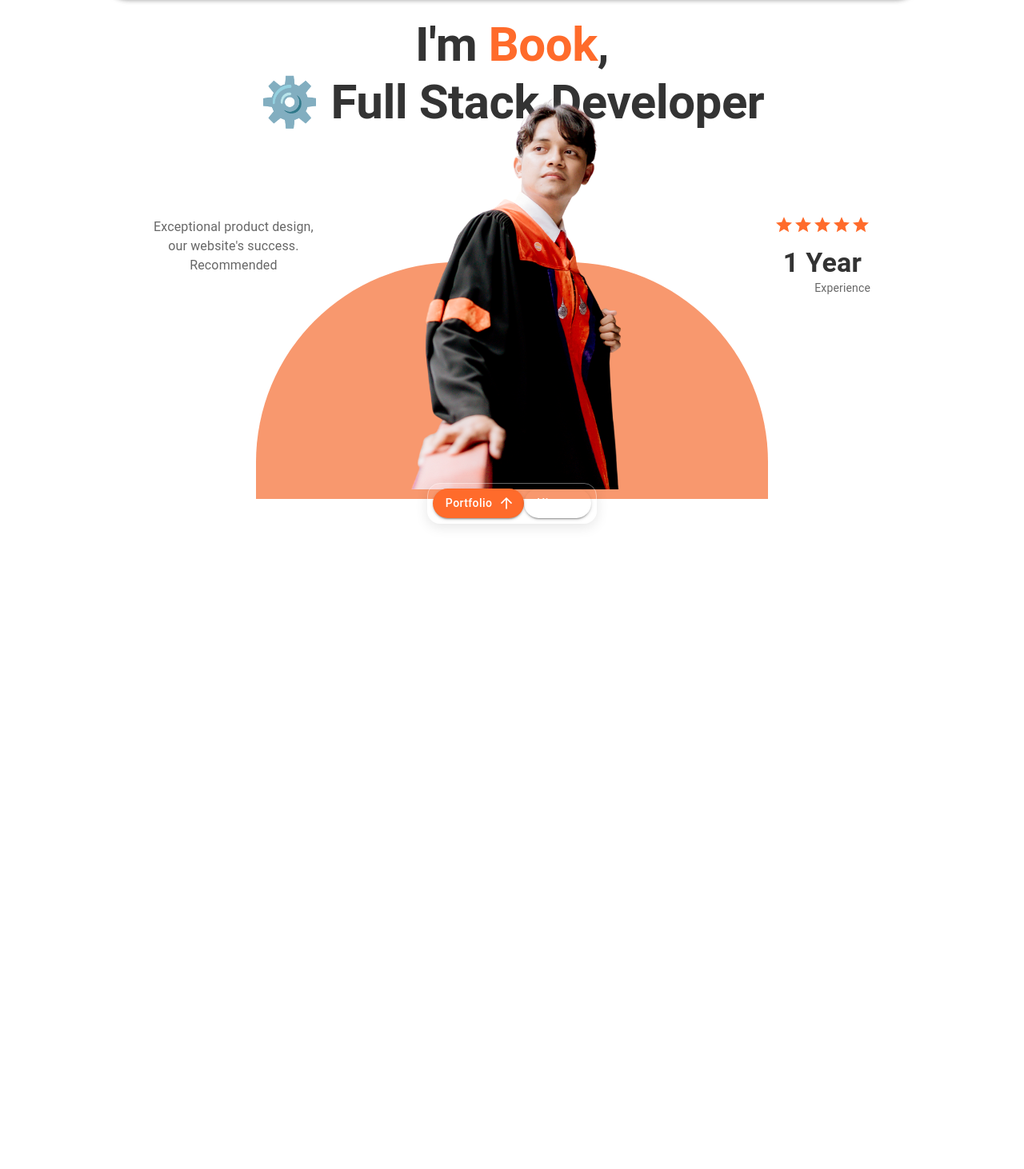
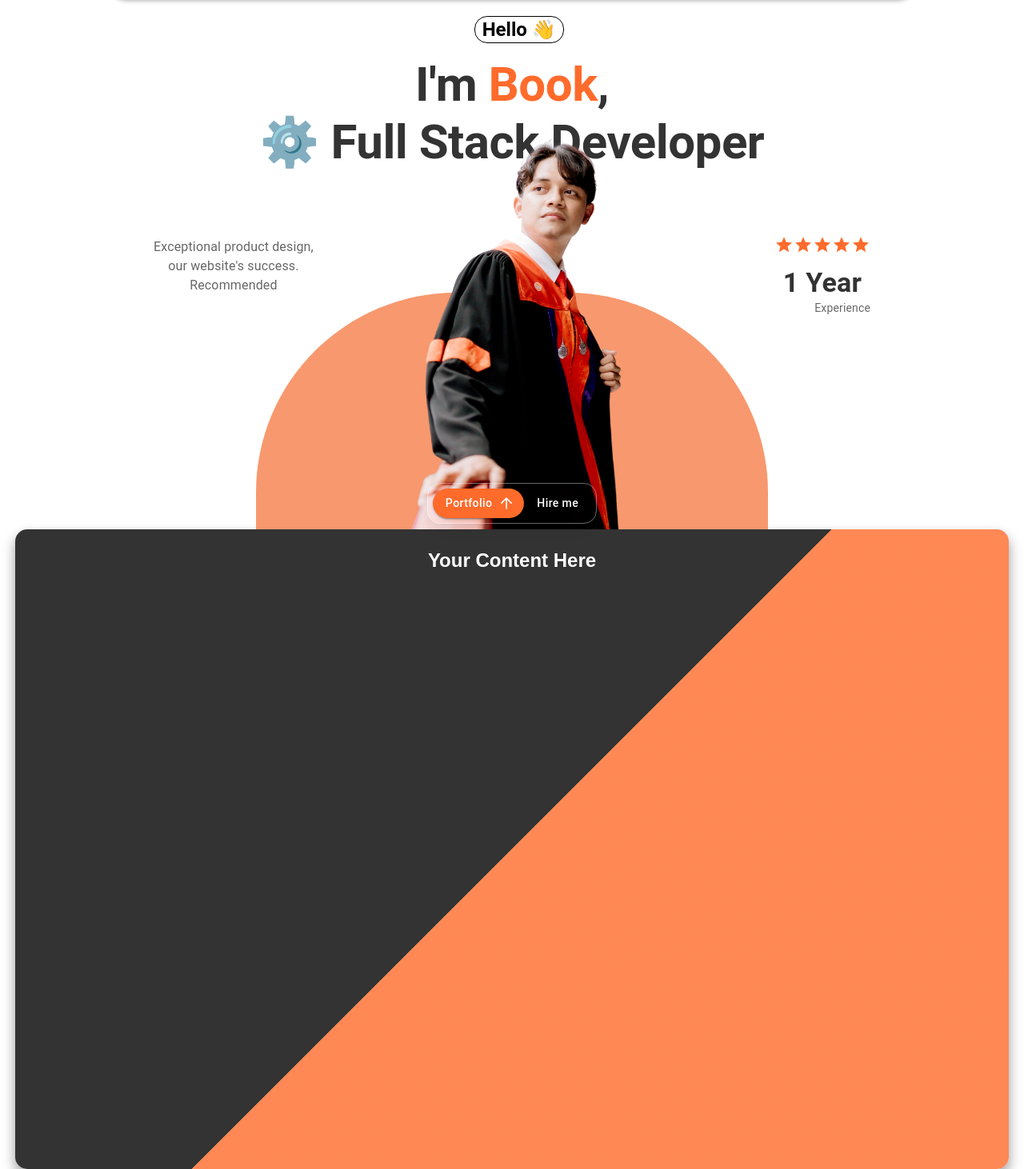
Before and after one commit to Sivakorn63110548/Vite-React, a React (Vite) app: page /home in a window 1280 px wide. Shown: the part 76-1538 px from the top of the page at 80% size. Before the commit the page ends 800 px from the top, so only its background shows below. Built offline with nearby package versions, Linux system fonts and the light colour scheme; a web font is replaced by a local one.

Commit message:
update bug

```diff
--- a/src/page/Home.tsx
+++ b/src/page/Home.tsx
@@ -13,6 +13,7 @@ const Home = () => {
   };
 
   return (
+    <>
       <Box
         sx={{
           width: '100%',
@@ -62,6 +63,27 @@ const Home = () => {
               animate={{ opacity: 1, y: 0 }}
               transition={{ duration: 1 }}
             >
+              <Typography
+                variant="h5"
+                sx={{
+                  fontWeight: 'bold',
+                  mb: 2,
+                  textAlign: 'center',
+                  zIndex: 1,
+                  position: 'relative',
+                  borderRadius: '16px',
+                  border: '1px solid black',
+                  width: '7rem',
+                  marginLeft: '42.5%',
+                  color: '#000',
+                  '& span': {
+                    color: '#FF6B2B',
+                  }
+                }}
+              >
+                Hello 👋
+              </Typography>
+
               <Typography
                 variant="h2"
                 sx={{
@@ -209,6 +231,27 @@ const Home = () => {
           </Box>
         </Box>
       </Box >
+
+      <div
+        className="main-contain"
+        style={{
+          width: '97%',
+          borderRadius: '15px',
+          padding: '20px',
+          margin: '-2.5rem auto 0px',
+          background: 'linear-gradient(135deg, rgba(0, 0, 0, 0.8) 50%, rgba(255, 107, 43, 0.8) 50%)',
+          color: '#fff',
+          boxShadow: '0 8px 16px rgba(0, 0, 0, 0.4)',
+          overflow: 'hidden',
+          height: '50rem',
+        }}
+      >
+        <h2 style={{ textAlign: 'center', margin: 0 }}>Your Content Here</h2>
+      </div>
+
+
+    </>
+
   );
 };
 
--- a/src/topbar/Topbar.tsx
+++ b/src/topbar/Topbar.tsx
@@ -108,7 +108,7 @@ const Topbar = () => {
               sx={{
                 position: 'absolute',
                 top: '41%',
-                left: '33.5%',
+                left: '28.5%',
                 width: '51px',
                 height: '50px',
                 transform: 'translate(-50%, -50%)',
```
Lines whose indentation alone changed are shown as unchanged.
